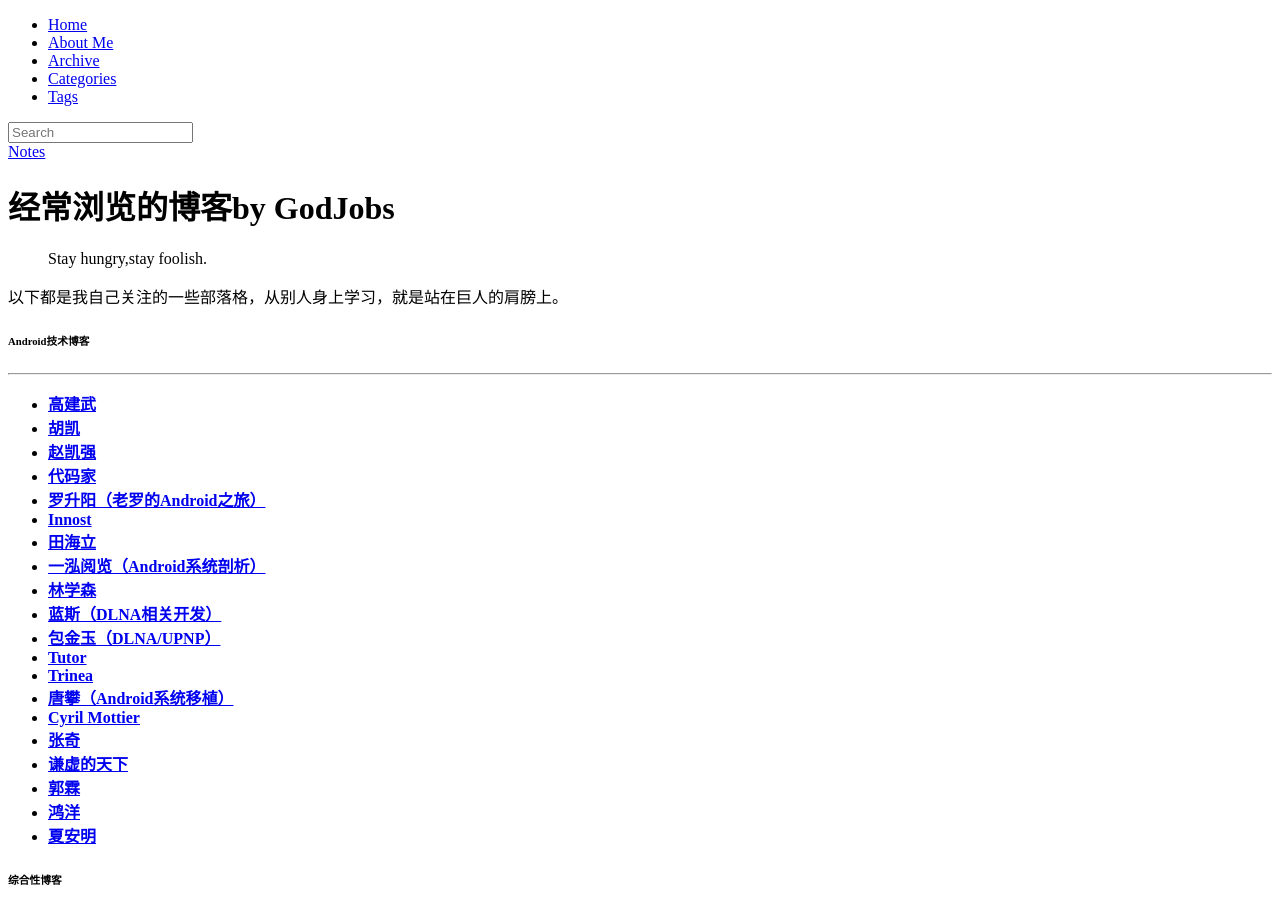
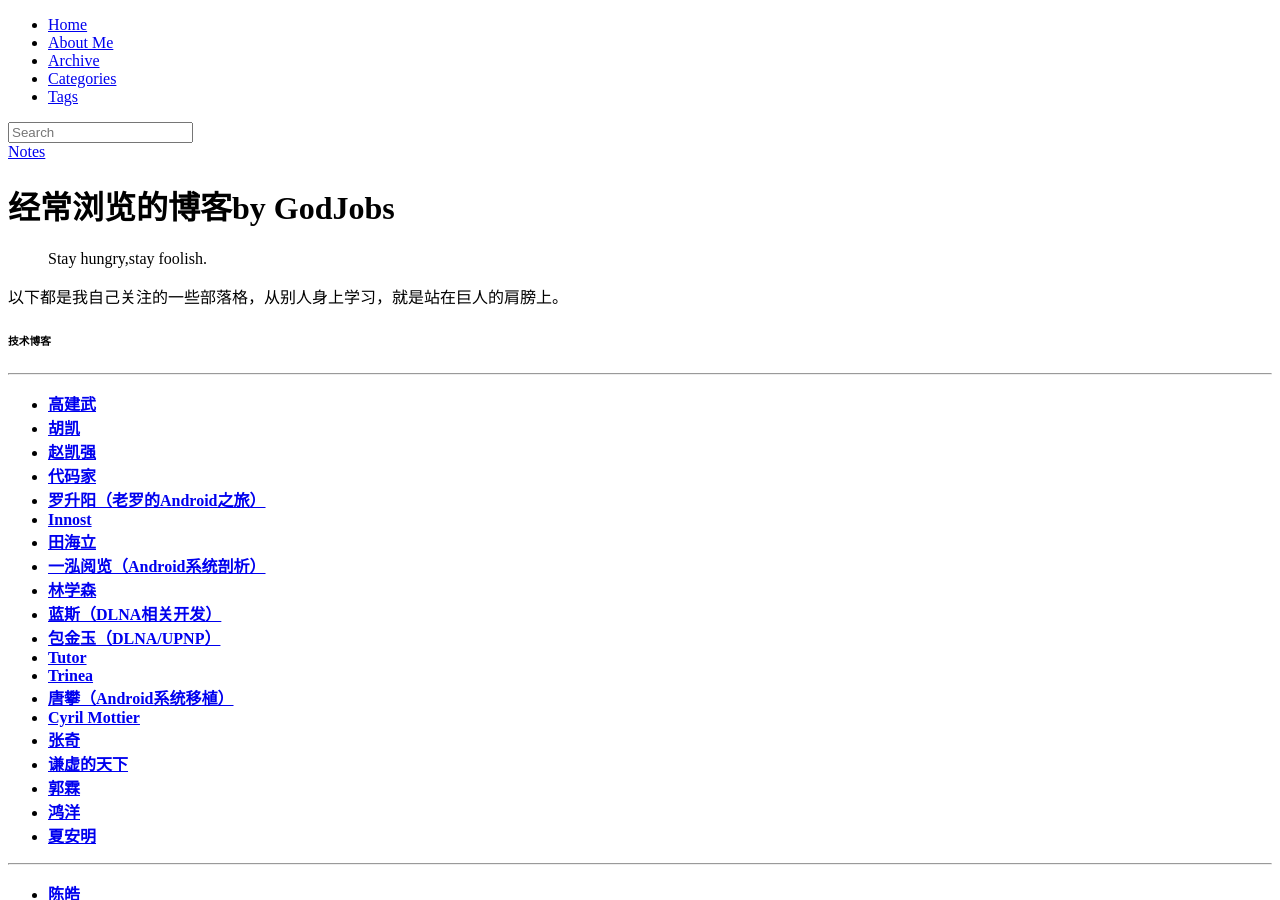
Before and after one commit to namelyh/godjobs.github.io, a Jekyll site: the page built from _posts/2015-05-09-blogs_that_i_often_read.md, in a window 1280 px wide and 900 px high. Built offline with Jekyll 4.4.1, drawn with Linux system fonts in a browser that asks for light colours; nearby versions of some CDN libraries; library files that are not in the unit come from our copies; comment, search, counter and statistics services are not loaded.

Commit message:
@20150510: (x) fix post format

```diff
--- a/_posts/2015-05-09-blogs_that_i_often_read.md
+++ b/_posts/2015-05-09-blogs_that_i_often_read.md
@@ -12,7 +12,7 @@
 
 以下都是我自己关注的一些部落格，从别人身上学习，就是站在巨人的肩膀上。
 
-######Android技术博客
+######技术博客
 
 ---
 
@@ -36,10 +36,6 @@
   - [__郭霖__][郭霖]
   - [__鸿洋__][鸿洋]
   - [__夏安明__][夏安明]
-
-
-
-######综合性博客
 
 ---
 
```
